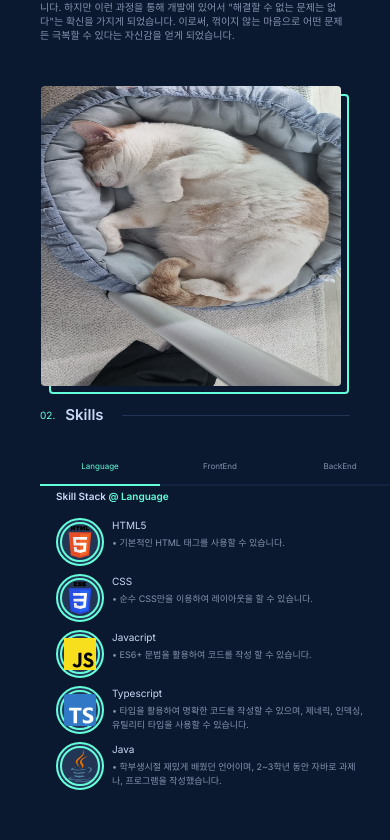
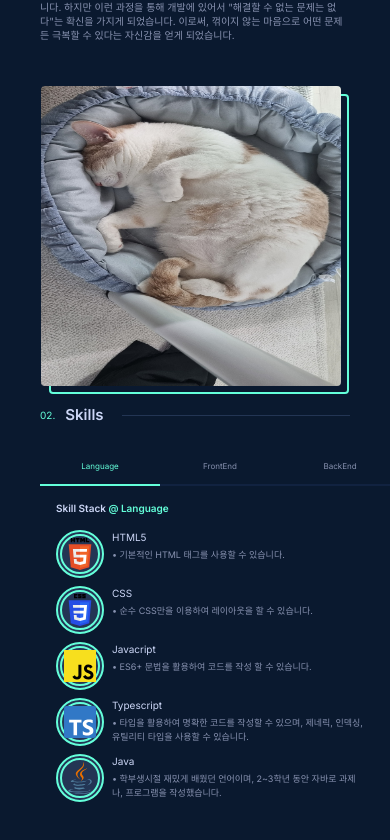
Before and after one commit to SeungYn/My-Portfolio, a Next.js app: page / in a window 390 px wide. Shown: the part 1160-2000 px from the top of the page. Built offline with nearby package versions, Linux system fonts and the light colour scheme.

Commit message:
design: 스킬 파트 반응형 수정

```diff
--- a/src/components/skills/Skills/Skills.module.css
+++ b/src/components/skills/Skills/Skills.module.css
@@ -59,7 +59,7 @@
   transition: 0.3s;
 }
 
-@screen sm {
+@screen md {
   /* @apply bg-black; */
 
   .tabList {
--- a/src/components/skills/Skills/Skills.tsx
+++ b/src/components/skills/Skills/Skills.tsx
@@ -22,7 +22,7 @@ export default function Skills() {
       count='02.'
       className='mx-0 md:mx-6 min-h-[500px]'
     >
-      <div className='flex flex-col md:flex-row'>
+      <div className='flex flex-col  md:flex-row '>
         <div className={styles.tabList}>
           {SkillCategoryList.map((obj) => (
             <button
@@ -41,7 +41,7 @@ export default function Skills() {
           ></div>
         </div>
 
-        <div className='w-full ml-8 relative '>
+        <div className='w-full ml-8 relative mt-6 md:mt-0'>
           <SkillContent categoryIndex={currentTitleIndex} />
         </div>
       </div>
```
